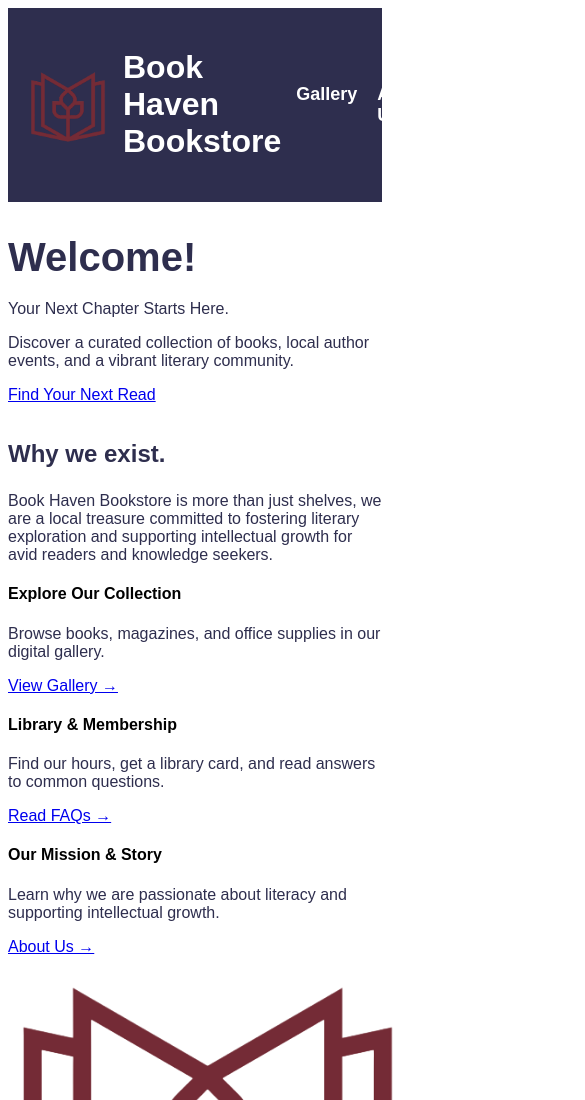
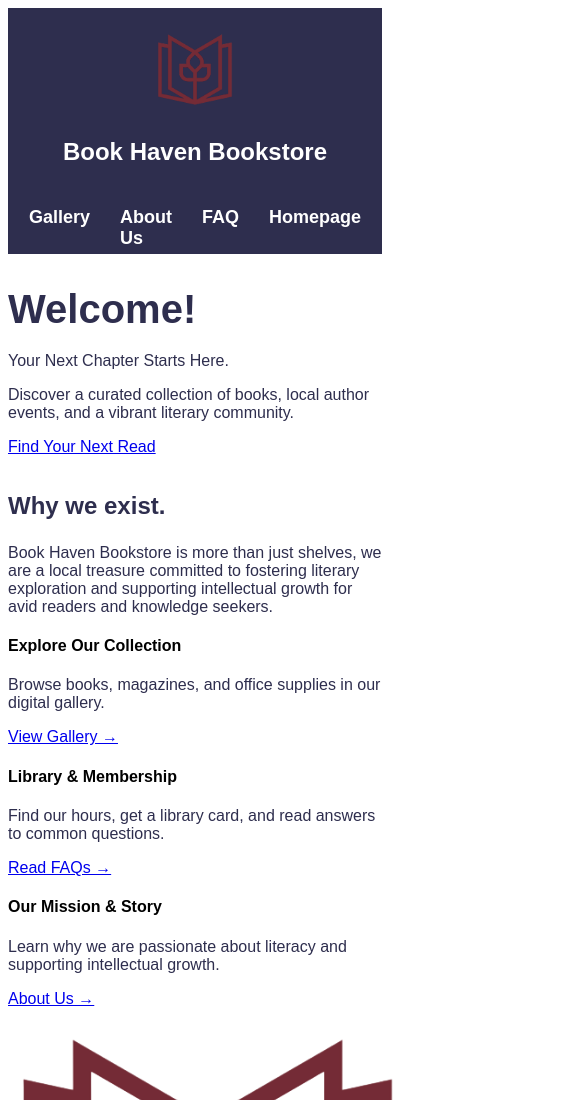
Before and after one commit to Viannie167/Book-Haven-Bookstore, a plain HTML site: page index.html in a window 390 px wide. Shown: the top 1100 px of the page, 585 px wide, since content can reach past the window. Drawn offline with Linux system fonts and the light colour scheme.

Commit message:
Fixed mobile responsiveness on header links using media query

```diff
--- a/styles.css
+++ b/styles.css
@@ -120,3 +120,36 @@ h3 {
     margin-left: auto;
     margin-right: auto;
 }
+
+
+/* --- Media Query for Mobile Devices --- */
+/* This ngl has me about to cry*/
+@media (max-width: 768px) {
+
+    /* sigh */
+    header {
+        flex-wrap: wrap;
+        /* pls work*/
+        justify-content: center;
+        padding-bottom: 5px;         /* lol */
+
+    }
+
+    header nav ul {
+        /* this has me messed up */
+        width: 100%;
+        justify-content: space-around;
+        margin-top: 10px;
+    }
+
+    header nav ul li {
+
+        margin: 0 5px;
+    }
+
+    header h1 {
+        font-size: 1.5em;
+    }
+}
+
+        /* pls pls work*/
```
